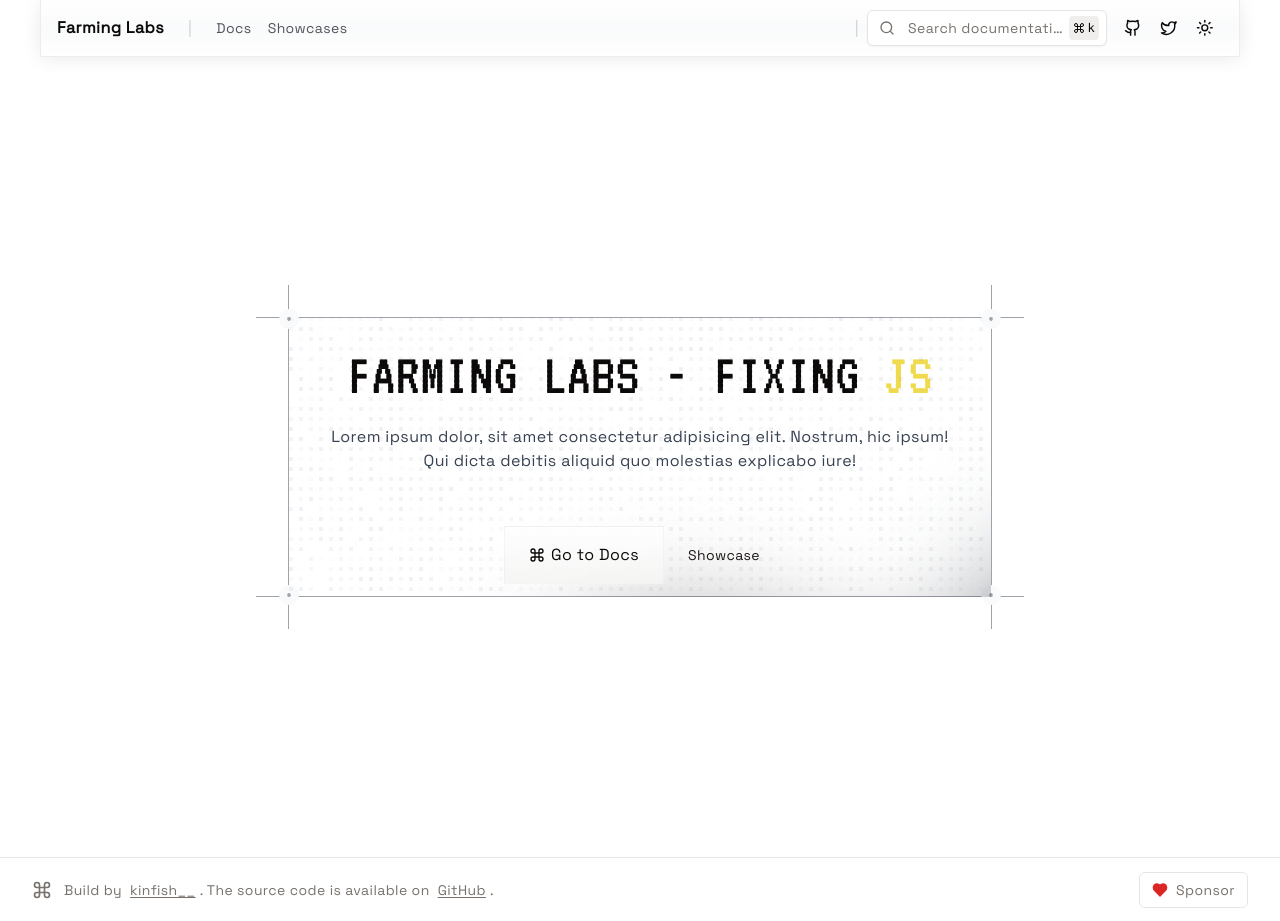
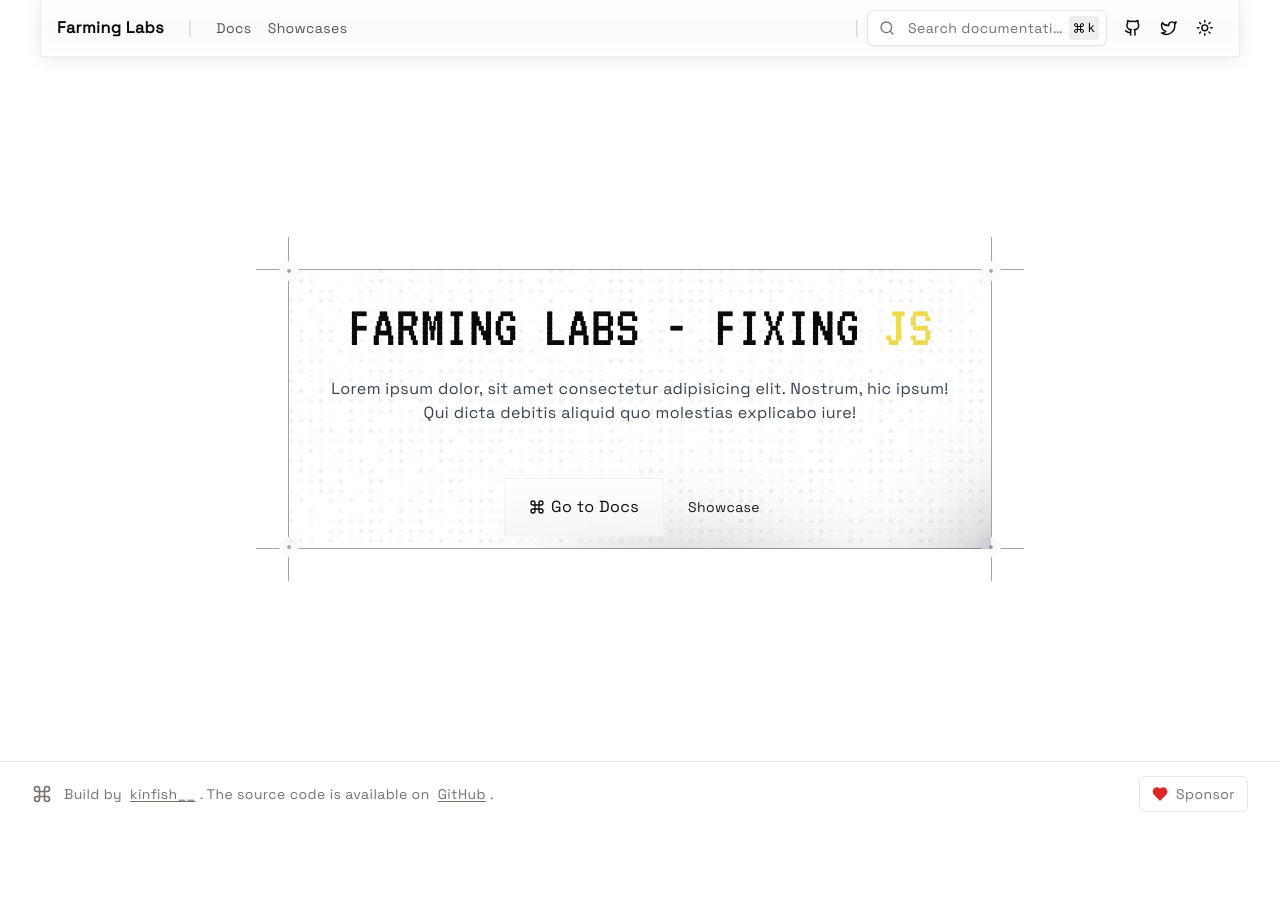
Before and after one commit to farming-labs/web, a Next.js app: page / in a window 1280 px wide. After the commit the page ends 825 px from the top, so only its background shows below. Built offline with nearby package versions, Linux system fonts and the light colour scheme.

Commit message:
height on hero sec

```diff
--- a/app/_components/border-container.tsx
+++ b/app/_components/border-container.tsx
@@ -47,7 +47,7 @@
     </div>
   );
   return (
-    <div className=" min-h-screen flex justify-center items-center">
+    <div className="min-h-[88vh] flex justify-center items-center">
       <Container>
         <div className="relative p-3 w-full flex flex-col gap-2 center">
           <CardBody />
```
